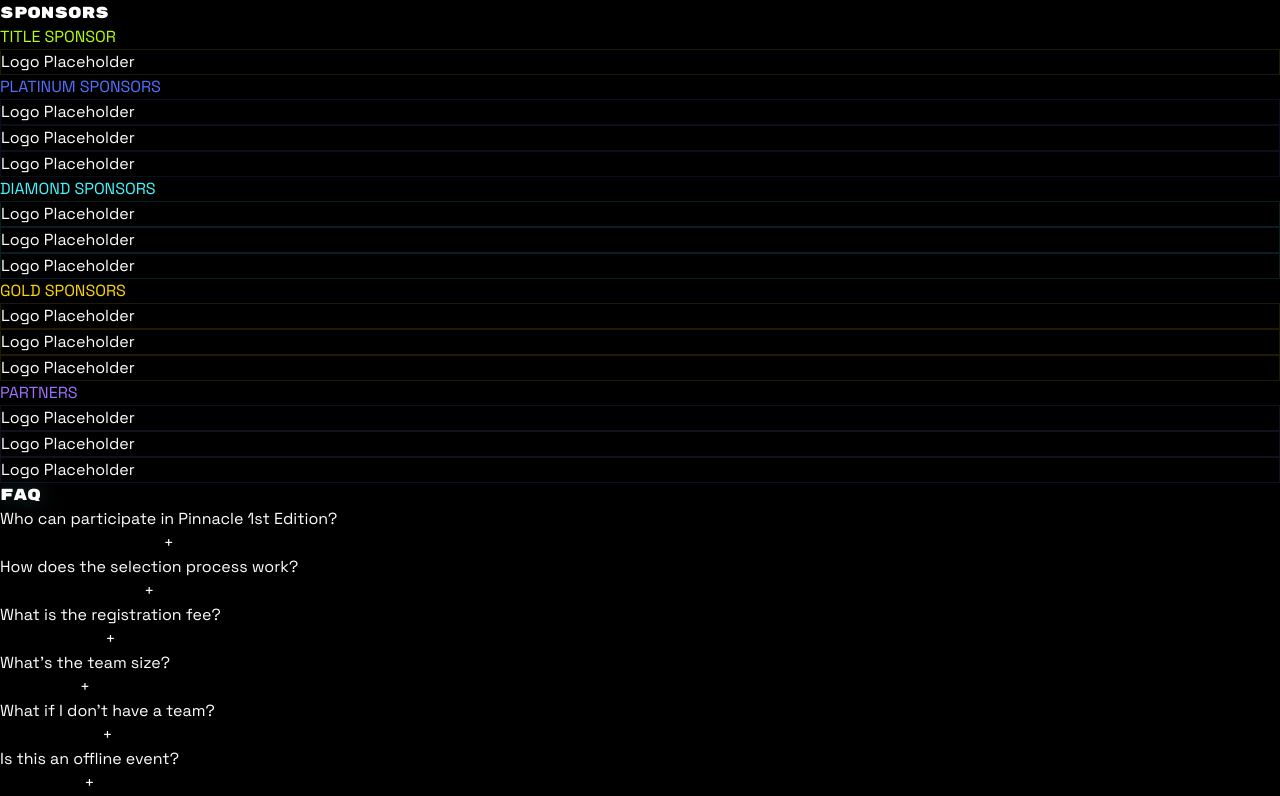
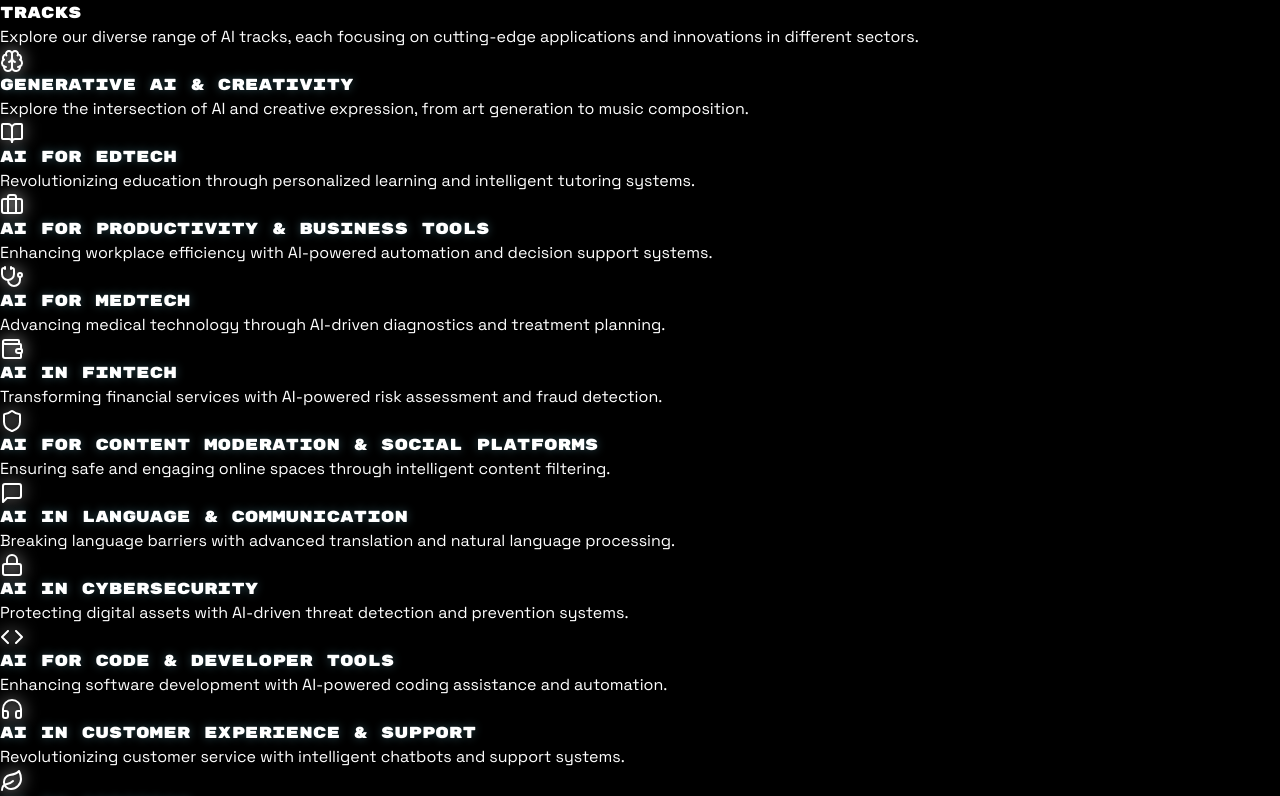
Before and after one commit to SuhasLingam/pinnacle, a Next.js app: page / in a window 1280 px wide. Shown: the part 3100-3896 px from the top of the page. Built offline with nearby package versions, Linux system fonts and the light colour scheme.

Commit message:
Add Tracks section to Home page, update Navigation and FAQ components

```diff
--- a/src/app/page.tsx
+++ b/src/app/page.tsx
@@ -4,6 +4,7 @@ import { About } from '@/components/About';
 import { Timeline } from '@/components/Timeline';
 import { Sponsors } from '@/components/Sponsors';
 import { FAQ } from '@/components/FAQ';
+import { Tracks } from '@/components/Tracks'
 import { motion } from 'framer-motion';
 import { GradientText, FeatureCard, StatCard } from '@/components/FeatureCards';
 import { Lightbulb, Users, BookOpen, Presentation } from 'lucide-react';
@@ -203,6 +204,23 @@ export default function Home() {
         <Timeline />
       </motion.section>
 
+      {/* Tracks Section */}
+      <motion.section
+        initial={{ opacity: 0 }}
+        whileInView={{ opacity: 1 }}
+        viewport={{ once: true }}
+        transition={{ duration: 0.8 }}
+        id="tracks"
+        className="py-16 sm:py-20 px-4"
+      >
+        <h2 className="text-4xl sm:text-5xl font-mono-rubik text-center">
+          <span className="bg-gradient-to-r bg-clip-text text-transparent from-[#B4FF00] to-[#5271FF]">
+            TRACKS
+          </span>
+        </h2>
+        <Tracks />
+      </motion.section>
+
       {/* Sponsors Section */}
       <motion.section
         initial={{ opacity: 0 }}
--- a/src/components/FAQ.tsx
+++ b/src/components/FAQ.tsx
@@ -81,26 +81,22 @@ const faqData = [
     question: "Is accommodation and food provided?",
     answer: "Yes! Both accommodation and food will be provided for all participants throughout the event. We'll ensure you have a comfortable resting area as well. 🏠🍽️"
   },
-  {
-    question: "Once I am accepted, what do I need to bring?",
-    answer: "Please bring your college ID card, laptop, phone, charger, and any other personal items you might need. 💻"
-  },
+  // {
+  //   question: "Once I am accepted, what do I need to bring?",
+  //   answer: "Please bring your college ID card, laptop, phone, charger, and any other personal items you might need. 💻"
+  // },
   {
     question: "Will there be mentorship available?",
     answer: "Yes! We'll have experienced mentors from the industry to guide you throughout the event. They'll help you with technical challenges and provide valuable insights. 👨‍🏫"
   },
-  {
-    question: "What kind of projects can we build?",
-    answer: "You can work on any tech project that interests you! Whether it's web development, mobile apps, AI/ML, blockchain, or any other innovative solution. We encourage creativity and original ideas. 💡"
-  },
-  {
-    question: "Will there be prizes?",
-    answer: "Yes! We have exciting prizes for the winning teams. Details about the prize pool and categories will be announced during the event. 🏆"
-  },
-  {
-    question: "How can I stay updated?",
-    answer: "Follow our social media channels and regularly check your email for announcements. We'll keep you posted about all important updates and schedule changes. 📱"
-  },
+  // {
+  //   question: "What kind of projects can we build?",
+  //   answer: "You can work on projects across various AI tracks including Generative AI & Creativity, AI for Edtech, AI for Productivity & Business Tools, AI for Medtech, AI in Fintech, AI for Content Moderation, AI in Language & Communication, AI in Cybersecurity, AI for Code & Developer Tools, AI in Customer Experience, AI in Agritech, and AI in Healthcare. Check out our Tracks section for more details! 💡"
+  // },
+  // {
+  //   question: "How can I stay updated?",
+  //   answer: "Follow our social media channels and regularly check your email for announcements. We'll keep you posted about all important updates and schedule changes. 📱"
+  // },
   {
     question: "Is travel reimbursement provided?",
     answer: "No, travel reimbursement is not provided. Participants will need to arrange and cover their own travel expenses. 🚗"
--- a/src/components/Navigation.tsx
+++ b/src/components/Navigation.tsx
@@ -8,6 +8,7 @@ const menuItems = [
   { label: 'HOME', href: '#' },
   { label: 'ABOUT', href: '#about' },
   { label: 'TIMELINE', href: '#timeline' },
+  { label: 'TRACKS', href: '#tracks' },
   { label: 'SPONSORS', href: '#sponsors' },
   { label: 'FAQ', href: '#faq' },
 ];
--- /dev/null
+++ b/src/components/Tracks.tsx
@@ -0,0 +1,161 @@
+'use client'
+
+import { motion } from 'framer-motion'
+import { Brain, BookOpen, Briefcase, Stethoscope, Wallet, Shield, MessageSquare, Lock, Code, Headphones, Leaf, Heart } from 'lucide-react'
+
+const tracks = [
+  {
+    title: "Generative AI & Creativity",
+    icon: Brain,
+    description: "Explore the intersection of AI and creative expression, from art generation to music composition.",
+    color: "text-[#8BE8FF]"
+  },
+  {
+    title: "AI for Edtech",
+    icon: BookOpen,
+    description: "Revolutionizing education through personalized learning and intelligent tutoring systems.",
+    color: "text-[#9D71FD]"
+  },
+  {
+    title: "AI for Productivity & Business Tools",
+    icon: Briefcase,
+    description: "Enhancing workplace efficiency with AI-powered automation and decision support systems.",
+    color: "text-[#7C4DFF]"
+  },
+  {
+    title: "AI for Medtech",
+    icon: Stethoscope,
+    description: "Advancing medical technology through AI-driven diagnostics and treatment planning.",
+    color: "text-[#8BE8FF]"
+  },
+  {
+    title: "AI in Fintech",
+    icon: Wallet,
+    description: "Transforming financial services with AI-powered risk assessment and fraud detection.",
+    color: "text-[#9D71FD]"
+  },
+  {
+    title: "AI for Content Moderation & Social Platforms",
+    icon: Shield,
+    description: "Ensuring safe and engaging online spaces through intelligent content filtering.",
+    color: "text-[#7C4DFF]"
+  },
+  {
+    title: "AI in Language & Communication",
+    icon: MessageSquare,
+    description: "Breaking language barriers with advanced translation and natural language processing.",
+    color: "text-[#8BE8FF]"
+  },
+  {
+    title: "AI in Cybersecurity",
+    icon: Lock,
+    description: "Protecting digital assets with AI-driven threat detection and prevention systems.",
+    color: "text-[#9D71FD]"
+  },
+  {
+    title: "AI for Code & Developer Tools",
+    icon: Code,
+    description: "Enhancing software development with AI-powered coding assistance and automation.",
+    color: "text-[#7C4DFF]"
+  },
+  {
+    title: "AI in Customer Experience & Support",
+    icon: Headphones,
+    description: "Revolutionizing customer service with intelligent chatbots and support systems.",
+    color: "text-[#8BE8FF]"
+  },
+  {
+    title: "AI in Agritech",
+    icon: Leaf,
+    description: "Modernizing agriculture through AI-driven crop management and yield optimization.",
+    color: "text-[#9D71FD]"
+  },
+  {
+    title: "AI in Healthcare",
+    icon: Heart,
+    description: "Improving patient care with AI-powered diagnosis and treatment recommendations.",
+    color: "text-[#7C4DFF]"
+  }
+]
+
+export function Tracks() {
+  return (
+    <section className="py-16 sm:py-24 px-4 sm:px-6 lg:px-8">
+      <div className="max-w-7xl mx-auto">
+        <motion.div
+          initial={{ opacity: 0, y: 20 }}
+          whileInView={{ opacity: 1, y: 0 }}
+          viewport={{ once: true }}
+          className="text-center mb-12 sm:mb-16"
+        >
+          <h2 className="text-3xl sm:text-4xl lg:text-5xl font-bold mb-4">
+          </h2>
+          <p className="text-white/80 text-sm sm:text-base max-w-2xl mx-auto">
+            Explore our diverse range of AI tracks, each focusing on cutting-edge applications and innovations in different sectors.
+          </p>
+        </motion.div>
+
+        <div className="grid grid-cols-1 sm:grid-cols-2 lg:grid-cols-3 gap-6 sm:gap-8">
+          {tracks.map((track, index) => (
+            <motion.div
+              key={track.title}
+              initial={{ opacity: 0, y: 20 }}
+              whileInView={{ opacity: 1, y: 0 }}
+              viewport={{ once: true }}
+              transition={{ delay: index * 0.1 }}
+              whileHover={{ y: -5 }}
+              className="relative bg-[#1C1C1C] rounded-[20px] sm:rounded-[40px] p-6 sm:p-8 border border-gray-800/50"
+              style={{
+                boxShadow: `
+                  0 0 25px rgba(0, 0, 0, 0.5),
+                  0 0 15px rgba(0, 0, 0, 0.5),
+                  inset 0 0 60px rgba(0, 0, 0, 0.5)
+                `
+              }}
+            >
+              <div className="flex flex-col gap-3 sm:gap-4">
+                <div className="flex items-center gap-2 sm:gap-3">
+                  <motion.div
+                    whileHover={{ scale: 1.2, rotate: 360 }}
+                    transition={{ duration: 0.5 }}
+                  >
+                    <track.icon className={`w-5 h-5 sm:w-6 sm:h-6 ${track.color}`} style={{
+                      filter: 'drop-shadow(0 0 8px currentColor)'
+                    }} />
+                  </motion.div>
+                  <motion.span
+                    className="bg-gradient-to-r from-[#8BE8FF] via-[#9D71FD] to-[#7C4DFF] text-transparent bg-clip-text font-mono-rubik tracking-wider text-sm sm:text-base"
+                    style={{
+                      textShadow: '0 0 10px rgba(139, 232, 255, 0.3)'
+                    }}
+                    whileHover={{ scale: 1.05 }}
+                  >
+                    {track.title}
+                  </motion.span>
+                </div>
+                <motion.p
+                  className="text-white/90 text-xs sm:text-sm leading-relaxed font-light tracking-wide"
+                  initial={{ opacity: 0, x: -20 }}
+                  animate={{ opacity: 1, x: 0 }}
+                  transition={{ delay: 0.3 }}
+                >
+                  {track.description}
+                </motion.p>
+              </div>
+
+              {/* Hover Glow Effect */}
+              <motion.div
+                className="absolute inset-0 rounded-[20px] sm:rounded-[40px] opacity-0 pointer-events-none"
+                initial={{ opacity: 0 }}
+                whileHover={{ opacity: 0.1 }}
+                style={{
+                  background: `radial-gradient(circle at center, ${track.color.replace('text-', '')} 0%, transparent 70%)`
+                }}
+              />
+            </motion.div>
+          ))}
+        </div>
+      </div>
+    </section>
+  )
+}
```
